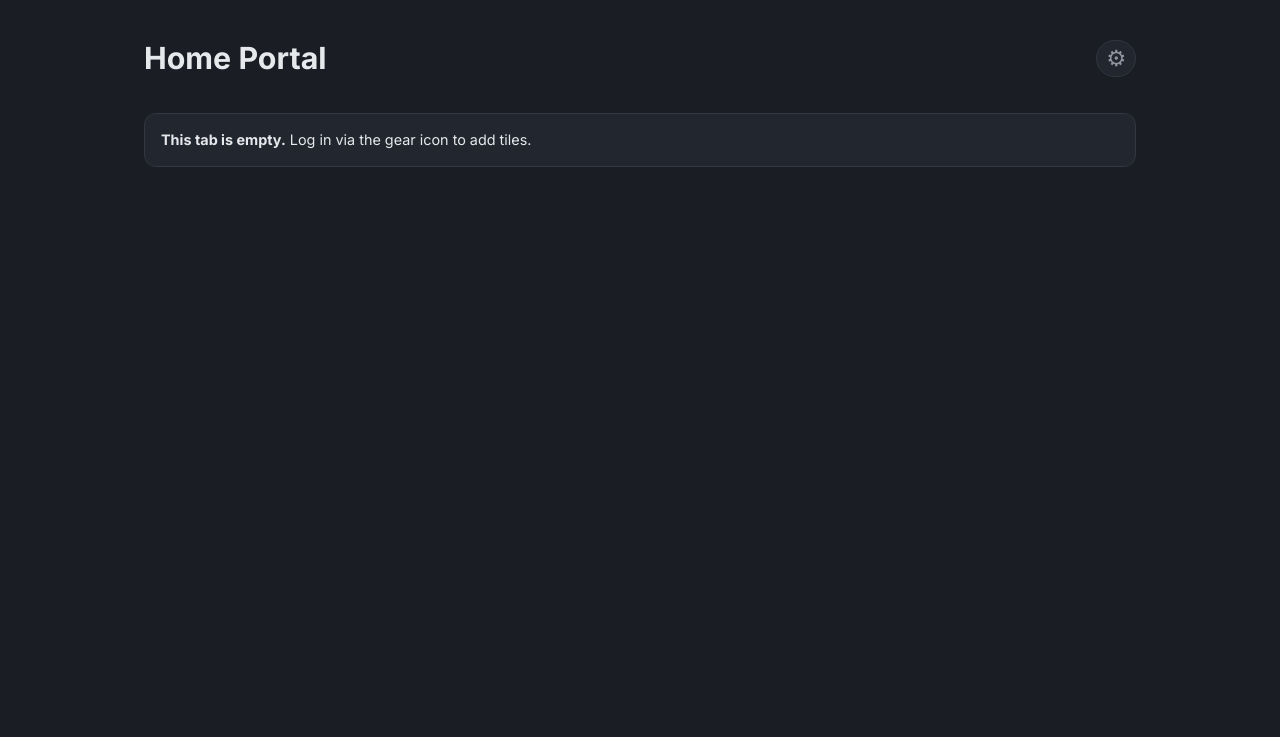
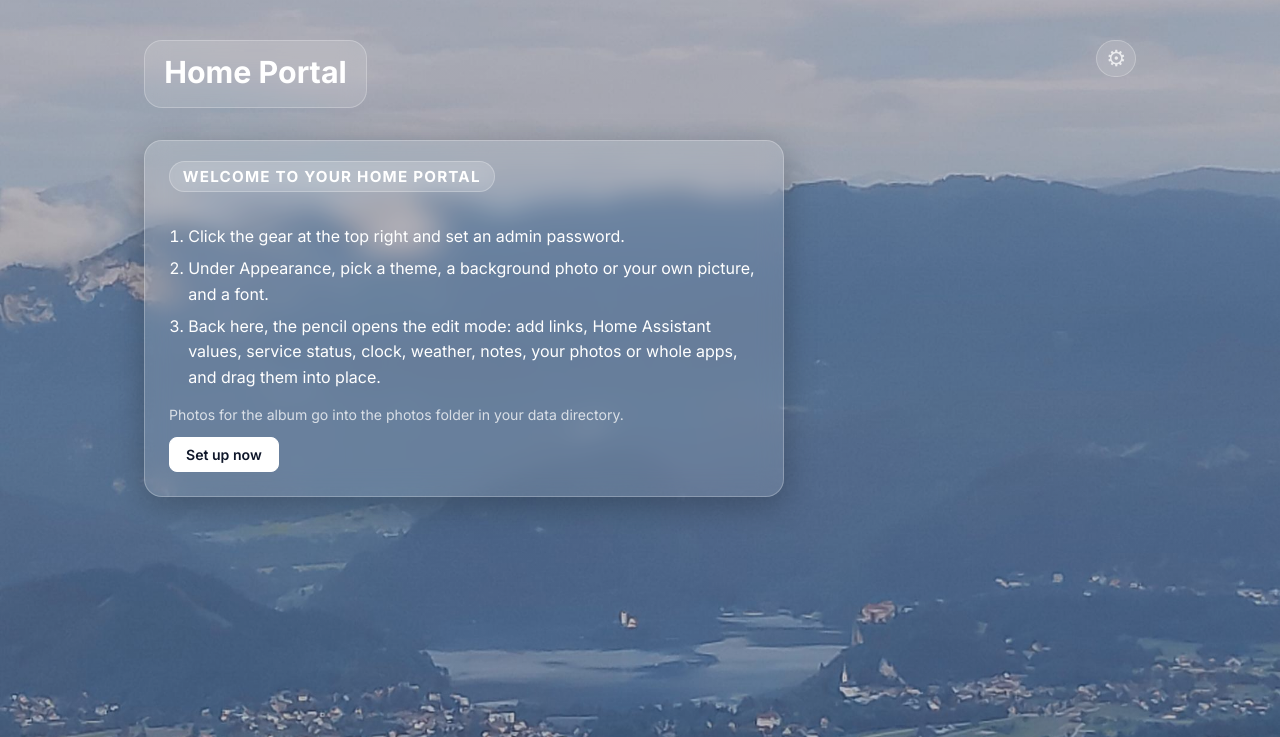
Before and after one commit to 9t29zhmwdh-coder/HomePortal, a FastAPI app: page / in a window 1280 px wide. Shown: the top 737 px of the page. Run offline with FastAPI, Linux system fonts and the light colour scheme; some libraries are stand-ins or nearby versions.

Commit message:
feat: a new install looks like a dashboard from the start, album fills its tile
Glass theme with a bundled photo as the default for new installs, a
three-step welcome on an empty tab, and album photos that stretch
across the tile.

Co-Authored-By: Claude Opus 5.5 <noreply@anthropic.com>
Claude-Session: https://claude.ai/code/session_01SdhesbqRtbwirA2Q2eywcJ

```diff
--- a/app/i18n.py
+++ b/app/i18n.py
@@ -159,6 +159,13 @@ STRINGS = {
         "invalid_app_url": "The app address must start with http:// or https://.",
         "size_block-3": "Block, 3 rows",
         "size_full-4": "Full width, 4 rows",
+        "welcome_title": "Welcome to your Home Portal",
+        "welcome_step_login": "Click the gear at the top right and set an admin password.",
+        "welcome_step_look": "Under Appearance, pick a theme, a background photo or your own picture, and a font.",
+        "welcome_step_tiles": "Back here, the pencil opens the edit mode: add links, Home Assistant values, service status, clock, weather, notes, your photos or whole apps, and drag them into place.",
+        "welcome_tip": "Photos for the album go into the photos folder in your data directory.",
+        "welcome_start": "Set up now",
+        "welcome_start_edit": "Add tiles",
     },
     "de": {
         "links": "Links",
@@ -318,6 +325,13 @@ STRINGS = {
         "invalid_app_url": "Die App-Adresse muss mit http:// oder https:// beginnen.",
         "size_block-3": "Block, 3 Reihen",
         "size_full-4": "Ganze Breite, 4 Reihen",
+        "welcome_title": "Willkommen in deinem Home Portal",
+        "welcome_step_login": "Oben rechts auf das Zahnrad klicken und ein Admin-Passwort festlegen.",
+        "welcome_step_look": "Unter Aussehen ein Theme, ein Hintergrundfoto oder ein eigenes Bild und eine Schrift wählen.",
+        "welcome_step_tiles": "Zurück hier öffnet der Stift den Bearbeiten-Modus: Links, Werte aus Home Assistant, Status von Diensten, Uhr, Wetter, Notizen, deine Fotos oder ganze Apps hinzufügen und an ihren Platz ziehen.",
+        "welcome_tip": "Fotos fürs Album kommen in den Ordner photos in deinem Datenverzeichnis.",
+        "welcome_start": "Jetzt einrichten",
+        "welcome_start_edit": "Kacheln hinzufügen",
     },
 }
 
--- a/app/static/css/style.css
+++ b/app/static/css/style.css
@@ -598,8 +598,9 @@ body.bg-pattern h2 {
 .album-mosaic {
   flex: 1;
   display: grid;
-  grid-template-columns: repeat(auto-fill, minmax(96px, 1fr));
-  grid-auto-rows: 96px;
+  /* auto-fit stretches a few photos across the tile instead of leaving it half empty */
+  grid-template-columns: repeat(auto-fit, minmax(120px, 1fr));
+  align-content: start;
   gap: 0.4rem;
   overflow: hidden;
   border-radius: calc(var(--radius) - 4px);
@@ -613,6 +614,7 @@ body.bg-pattern h2 {
 }
 
 .album-mosaic img {
+  aspect-ratio: 4 / 3;
   object-fit: cover;
   border-radius: 6px;
 }
@@ -845,3 +847,7 @@ textarea {
 
 .app-placeholder p { margin: 0; }
 .app-tab .app-card { height: calc(100vh - 16rem); min-height: 420px; }
+
+.welcome { max-width: 640px; }
+.welcome ol { padding-left: 1.2rem; line-height: 1.6; }
+.welcome li { margin-bottom: 0.4rem; }
--- a/app/store.py
+++ b/app/store.py
@@ -26,8 +26,10 @@ DEFAULTS = {
     "version": SCHEMA_VERSION,
     "site": {"title": "Home Portal", "subtitle": ""},
     "appearance": {
-        "theme": "midnight",
-        "background": {"kind": "none", "value": ""},
+        # A new install should look like a dashboard from the first second; saved
+        # appearances of existing installs are kept as they are.
+        "theme": "glass",
+        "background": {"kind": "photo", "value": "alpine-lake"},
         "font": "inter",
         "language": "auto",
     },
--- a/app/templates/index.html
+++ b/app/templates/index.html
@@ -17,9 +17,15 @@
 {% if board.app_url %}
 <div class="app-tab">{{ app_frame(board.name or t('home_tab'), board.app_url, '', live.get('tab-app', {}), t) }}</div>
 {% elif not board.tiles %}
-<div class="notice">
-  <p><strong>{{ t('empty_tab_title') }}</strong>
-  {% if logged_in %}{{ t('empty_tab_admin') }}{% else %}{{ t('empty_tab_body') }}{% endif %}</p>
+<div class="panel welcome">
+  <h2>{{ t('welcome_title') }}</h2>
+  <ol>
+    <li>{{ t('welcome_step_login') }}</li>
+    <li>{{ t('welcome_step_look') }}</li>
+    <li>{{ t('welcome_step_tiles') }}</li>
+  </ol>
+  <p class="dim">{{ t('welcome_tip') }}</p>
+  <a class="button" href="{{ '/edit/' ~ board.id if logged_in else '/settings' }}">{{ t('welcome_start_edit') if logged_in else t('welcome_start') }}</a>
 </div>
 {% else %}
 <div class="board">
```
Also changed, not shown: tests/test_settings.py (+1 -1 lines), tests/test_smoke.py (+1 -1 lines), CHANGELOG.md.
